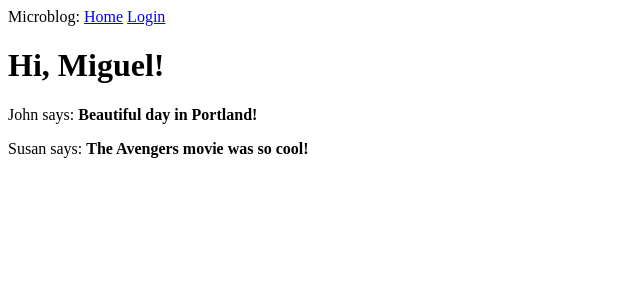
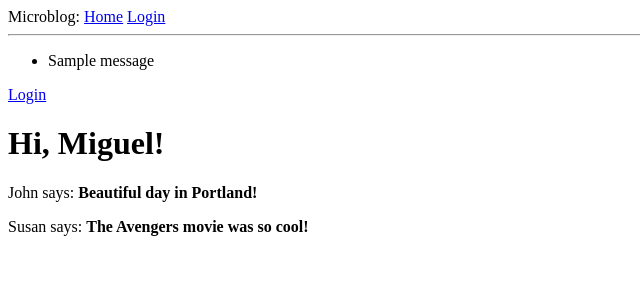
Before and after one commit to ritikamotwani/Flask_Blog, a Flask app: page / in a window 1280 px wide. Shown: the top 300 px of the page, without its empty margins (0-640 px from the left). Run offline with Flask 2, Linux system fonts and the light colour scheme; one stand-in notice (Sample message) is shown.

Commit message:
Methods to log in

```diff
--- a/configuration/app/routes.py
+++ b/configuration/app/routes.py
@@ -18,7 +18,11 @@ def index():
     ]
     return render_template('index.html', title='Home', user=user, posts=posts)
 
-@app.route('/login')
+@app.route('/login', methods=['GET', 'POST'])
 def login():
 	form = LoginForm()
+	if form.validate_on_submit():
+		flash('Login requested for user {}, remember_me={}'.format(form.username.data, form.remember_me.data))
+		return redirect('/index')
+
 	return render_template('login.html', title = 'Sign In', form = form)
--- a/configuration/app/templates/base.html
+++ b/configuration/app/templates/base.html
@@ -4,11 +4,24 @@
 	<title>{{ title }} - Microblog</title>
 </head>
 <body>
-	<div>
-		Microblog:
-		<a href="/index">Home</a>
+		<div>
+	            Microblog:
+	            <a href="{{ url_for('index') }}">Home</a>
+	            <a href="{{ url_for('login') }}">Login</a>
+		</div>
+		<hr>
+		{% with messages = get_flashed_messages() %}
+		{% if messages %}
+		<ul>
+			{% for message in messages %}
+			<li> {{ message }} </li>
+			{% endfor %}
+		</ul>
+		{% endif %}
+		{% endwith %}
+
 		<a href="/login">Login</a>
-	</div>
-	{% block content %}{% endblock %}
+		{% block content %}{% endblock %}
+
 </body>
 </html>
```
Also changed, not shown: 1 other file.
